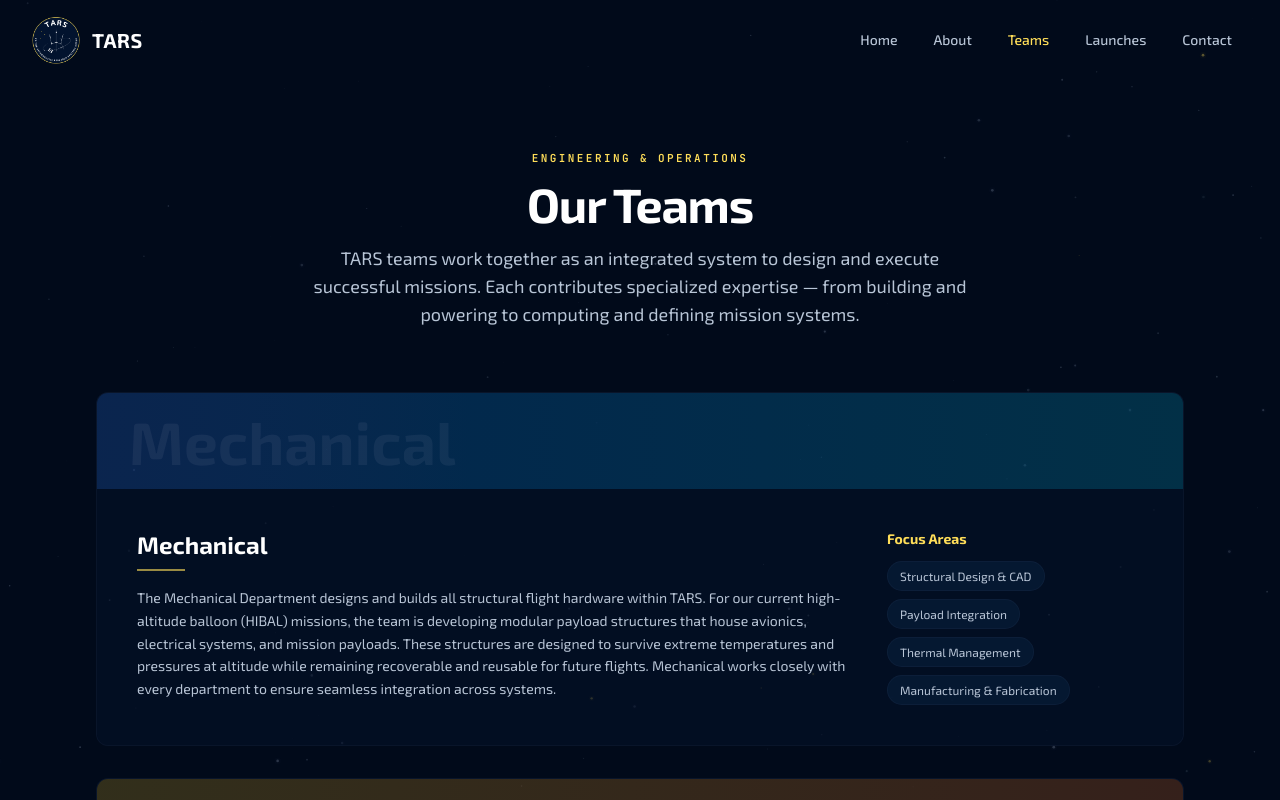
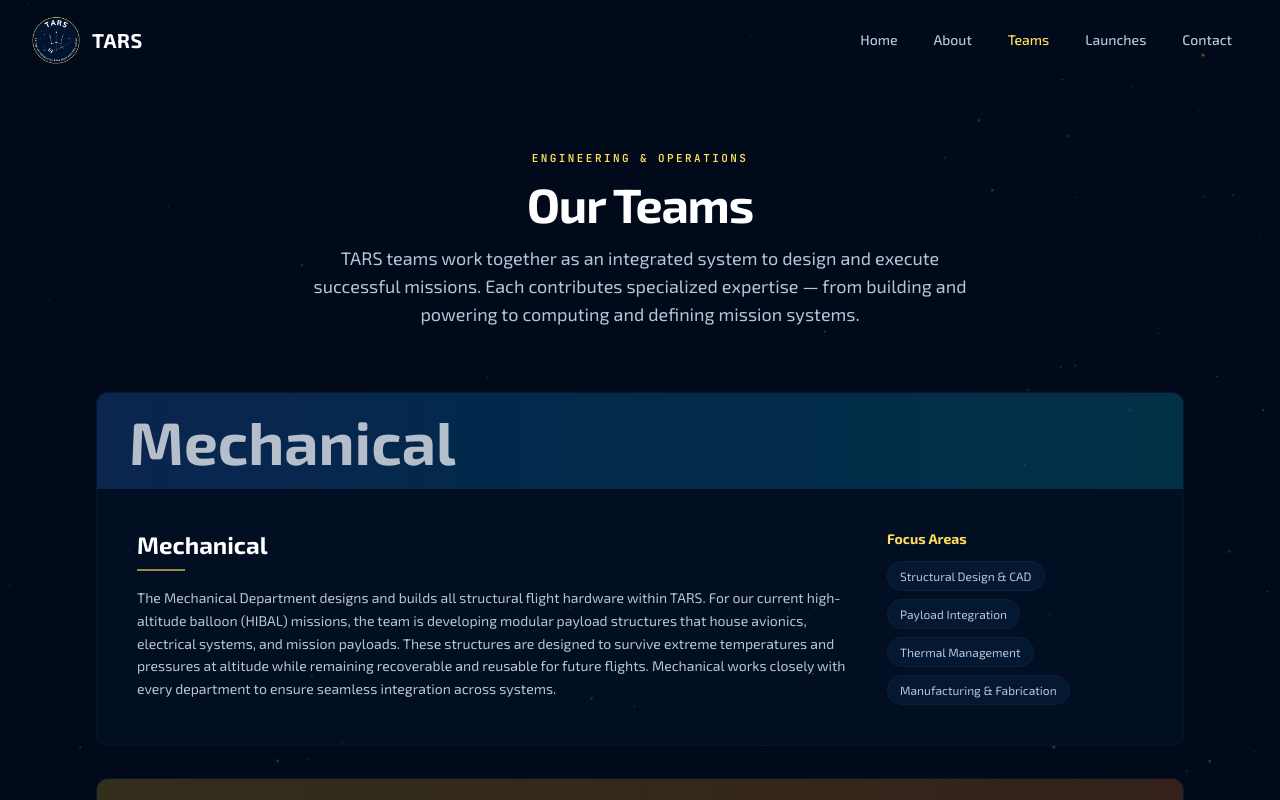
Before and after one commit to Atilak11/TARS_WEB, a React (Vite) app: page / in a window 1280 px wide. Both pictures are taken after a click on the button "Explore Teams". Shown: the top 800 px of the page. Built offline with nearby package versions, Linux system fonts and the light colour scheme.

Commit message:
Improve Teams text visibility

```diff
--- a/src/App.jsx
+++ b/src/App.jsx
@@ -1091,7 +1091,7 @@ function Teams({ nav }) {
                   </div>
                 ) : (
                   <div className={`w-full h-20 sm:h-24 bg-gradient-to-r ${team.color} flex items-center px-8`}>
-                    <span className="font-display text-5xl sm:text-6xl font-bold text-white/[0.06] select-none">{team.name}</span>
+                    <span className="font-display text-5xl sm:text-6xl font-bold text-white/70 select-none">{team.name}</span>
                   </div>
                 )}
 
```
